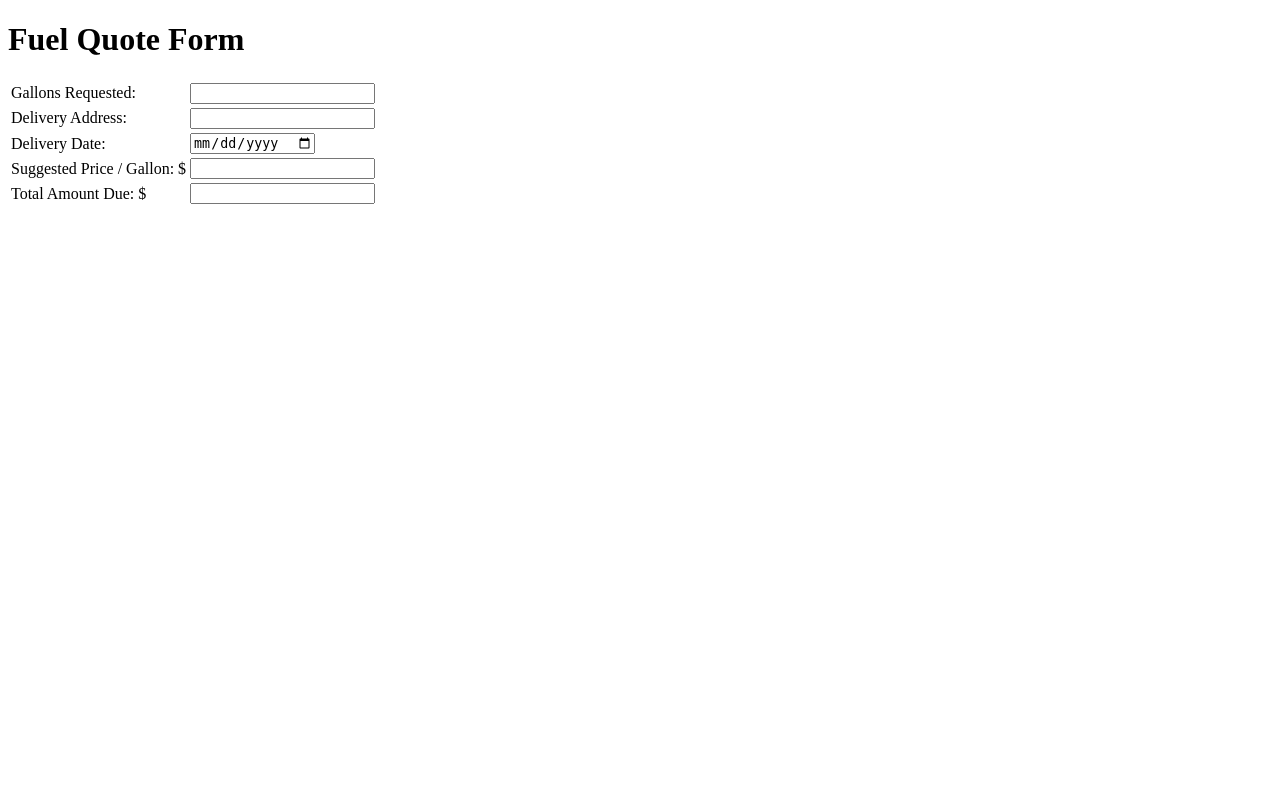
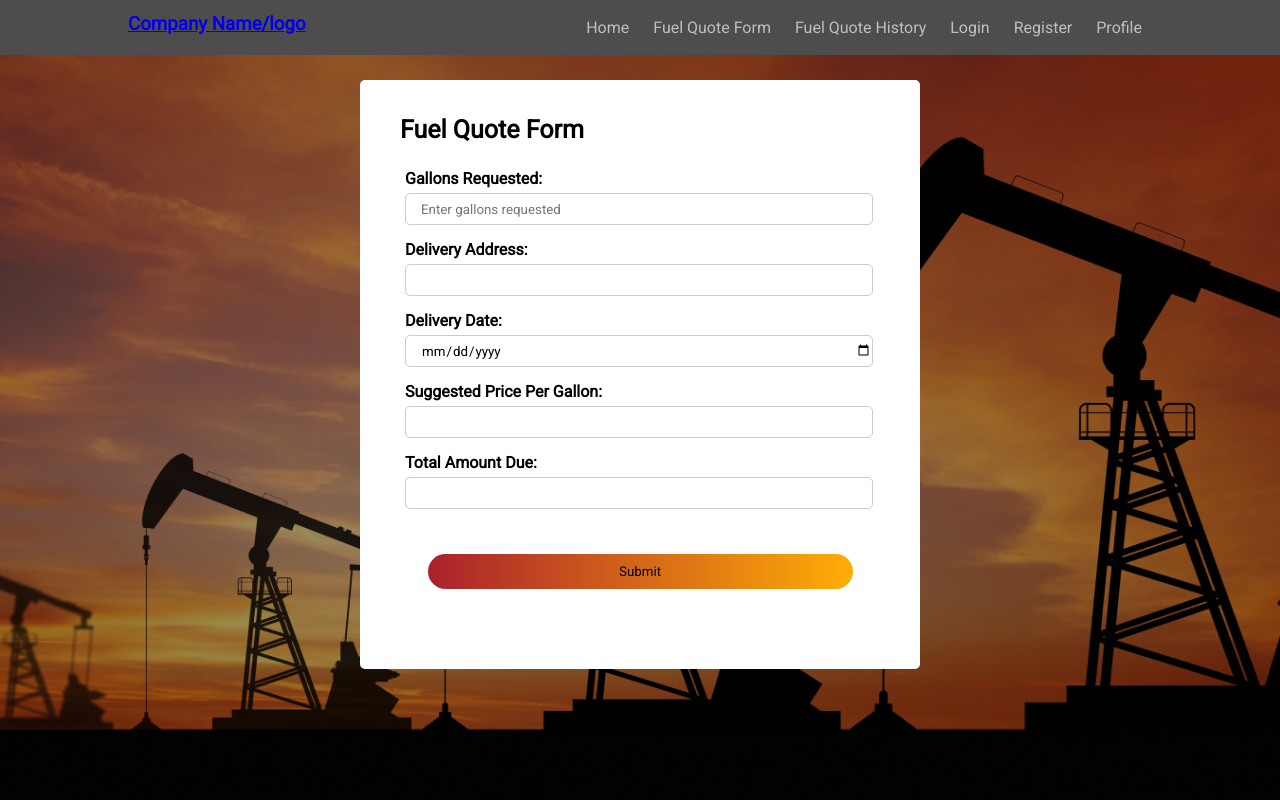
Before and after one commit to brandonnma/Fuel-Quote, a PHP site: page /FuelQuoteForm.html in a window 1280 px wide. Run offline with PHP 8.4, Linux system fonts and the light colour scheme.

Commit message:
Formatted the fuel quote form page

```diff
--- a/FuelQuoteForm.html
+++ b/FuelQuoteForm.html
@@ -1,54 +1,66 @@
 <!DOCTYPE html>
-<html>
+<html lang="en">
   <head>
-	<meta charset="utf-8">
+    <meta charset="UTF-8" />
+    <meta http-equiv="X-UA-Compatible" content="IE=edge" />
+    <meta name="viewport" content="width=device-width, initial-scale=1.0" />
     <title>Fuel Quote Form</title>
+    <link rel="stylesheet" href="styles.css" />
+    <link rel="preconnect" href="https://fonts.googleapis.com" />
+    <link rel="preconnect" href="https://fonts.gstatic.com" crossorigin />
+    <link
+      href="https://fonts.googleapis.com/css2?family=Roboto&display=swap"
+      rel="stylesheet"
+    />
   </head>
   <body>
-	<h1> Fuel Quote Form </h1>
-<form>
-	<table>
-	<tr>
-		<td>
-			Gallons Requested:
-		</td>
-		<td>
-			<input type="number" min="0" name="">
-		</td>
-	</tr>
-	<tr>
-		<td>
-			Delivery Address:
-		</td>
-		<td>
-			<input type="text" name="">
-		</td>
-	</tr>
-	<tr>
-		<td>
-			Delivery Date:
-		</td>
-		<td>
-			<input type="Date" name="">
-		</td>
-	</tr>
-	<tr>
-		<td>
-			Suggested Price / Gallon: $
-		</td>
-		<td>
-			<input type="number" min="0" name="">
-		</td>
-	</tr>
-	<tr>
-		<td>
-			Total Amount Due: $
-		</td>
-		<td>
-			<input type="number" min="0" name="">
-		</td>
-	</tr>
-	</table>
+    <section class="header">
+      <nav>
+        <a href="index.html"><h1>Company Name/logo</h1></a>
+        <div class="links">
+          <ul>
+            <li><a href="index.html">Home</a></li>
+            <li><a href="">Fuel Quote Form</a></li>
+            <li><a href="history.html">Fuel Quote History</a></li>
+            <li><a href="login.html">Login</a></li>
+            <li><a href="register.html">Register</a></li>
+            <li><a href="">Profile</a></li>
+          </ul>
+        </div>
+      </nav>
+      <!----Form Page---->
+      <div class="form-position">
+        <div class="form-container">
+          <div class="form-head">Fuel Quote Form</div>
+          <form action="#">
+            <div class="request-detail">
+              <div class="input-box">
+                <div class="request">Gallons Requested:</div>
+                <input type="number" min="0" placeholder="Enter gallons requested" required/>
+              </div>
+              <div class="input-box">
+                <div class="request">Delivery Address:</div>
+                <input type="text" readonly />
+              </div>
+              <div class="input-box">
+                <div class="request">Delivery Date:</div>
+                <input type="Date" />
+              </div>
+              <div class="input-box">
+                <div class="request">Suggested Price Per Gallon:</div>
+                <input type="number" readonly />
+              </div>
+              <div class="input-box">
+                <div class="request">Total Amount Due:</div>
+                <input type="number" readonly />
+              </div>
+            </div>
+            <div class="form-button">
+              <input type="submit" value="Submit" />
+            </div>
           </form>
+        </div>
+      </div>
+    </section>
   </body>
 </html>
--- a/styles.css
+++ b/styles.css
@@ -44,6 +44,7 @@ nav{
 .links ul li a:hover::after{
 	height: calc(100% + 8px)
 }
+/* login & register page */
 .form-box{
     width: 380px;
     height: 480px;
@@ -104,6 +105,7 @@ span{
 #Register{
     left: 50px;
 }
+/* hisory page */
 .history-table{
     min-width: 400px;
     margin: 25px 0;
@@ -136,3 +138,54 @@ caption{
 .history-table tr:last-of-type{
     border-bottom: 5px solid #d37f30;
 }
+/* form page */
+.form-position{
+    display: flex;
+    height: 80vh;
+    justify-content: center;
+    align-items: center;
+}
+.form-container{
+    max-width: 500px;
+    width: 100%;
+    background: #ffffff;
+    padding: 25px 30px;
+    border-radius: 5px;
+}
+.form-container .form-head{
+    font-size: 25px;
+    font-weight: 1000;
+    position: relative;
+    padding: 10px;
+}
+form .request-detail .input-box{
+    margin: 15px;
+}
+.request-detail .input-box .request{
+    display: block;
+    font-weight: 600;
+    margin-bottom: 5px;
+}
+.request-detail .input-box input{
+    height: 30px;
+    width: 96%;
+    border-radius: 5px;
+    border: 1px solid #ccc;
+    padding-left: 15px;
+}
+form .form-button{
+    height: 45px;
+    margin: 45px 0;
+}
+form .form-button input{
+    width: 85%;
+    padding: 10px 30px;
+    cursor: pointer;
+    display: block;
+    margin: auto;
+    margin-bottom: 10px;
+    background: linear-gradient(to right, #aa212c,#ffad06);
+    border: 0;
+    outline: none;
+    border-radius: 30px;
+}
```
Lines whose indentation alone changed are shown as unchanged.
